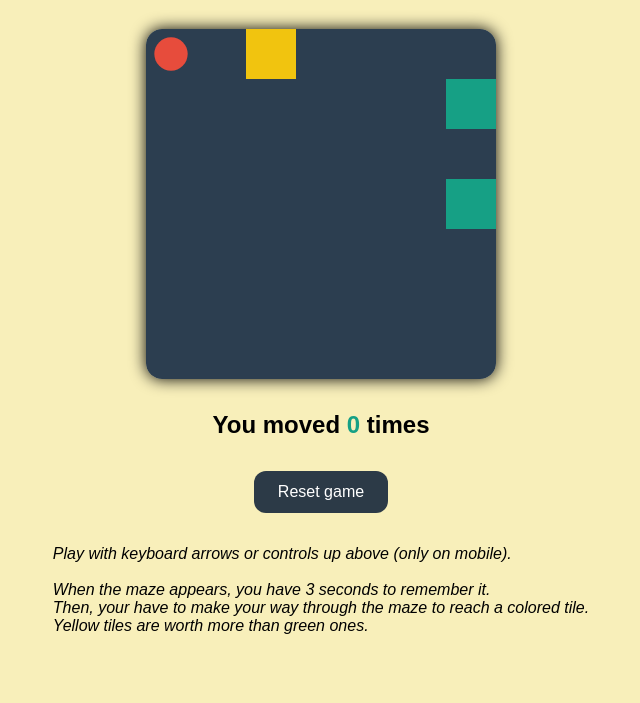
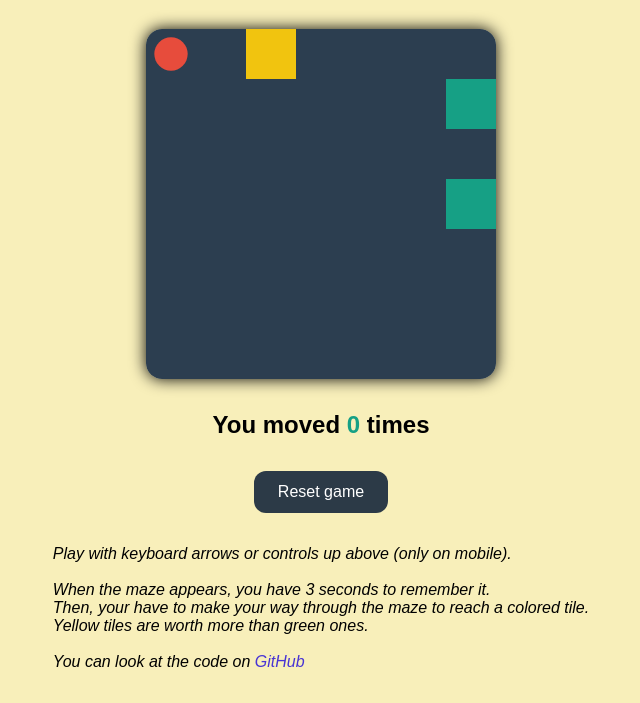
Before and after one commit to RedsTom/FindTheCoinsGame, a website built with Vite: page index.html in a window 1280 px wide. Shown: the part 148-851 px from the top of the page, without its empty margins (319-959 px from the left). Before the commit the page ends 815 px from the top, so only its background shows below. Built offline with nearby package versions, Linux system fonts and the light colour scheme.

Commit message:
Added a link to the github project

```diff
--- a/index.html
+++ b/index.html
@@ -40,7 +40,9 @@
         <br/>
         When the maze appears, you have 3 seconds to remember it.<br/>
         Then, your have to make your way through the maze to reach a colored tile.<br/>
-        Yellow tiles are worth more than green ones.
+        Yellow tiles are worth more than green ones.<br/>
+        <br/>
+        You can look at the code on <a href="https://github.com/RedsTom/FindTheCoinsGame">GitHub</a>
     </i>
 </p>
 
--- a/src/styles/style.scss
+++ b/src/styles/style.scss
@@ -108,3 +108,8 @@ button {
     grid-area: right;
   }
 }
+
+a {
+  color: #4834d4;
+  text-decoration: none;
+}
```
